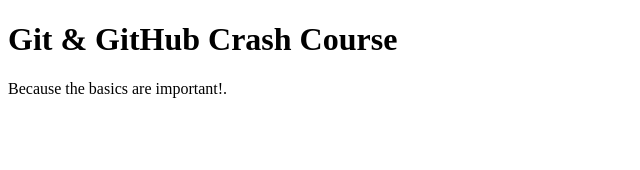
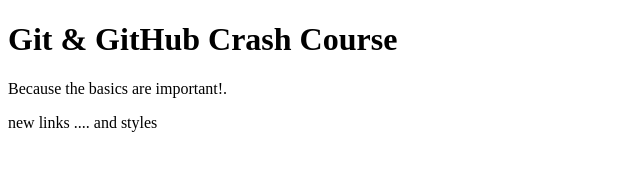
Before and after one commit to alezent/github-crash-course, a plain HTML site: page index.html in a window 1280 px wide. Shown: the whole page, without its empty margins (0-640 px from the left). Drawn offline with Linux system fonts and the light colour scheme.

Commit message:
added links and styles

```diff
--- a/index.html
+++ b/index.html
@@ -6,5 +6,8 @@
     <body>
         <h1>Git & GitHub Crash Course</h1>
         <p>Because the basics are important!.</p>
+        <p>
+            new links .... and styles
+        </p>
     </body>
 </html>
```
Also changed, not shown: 1 other file.
